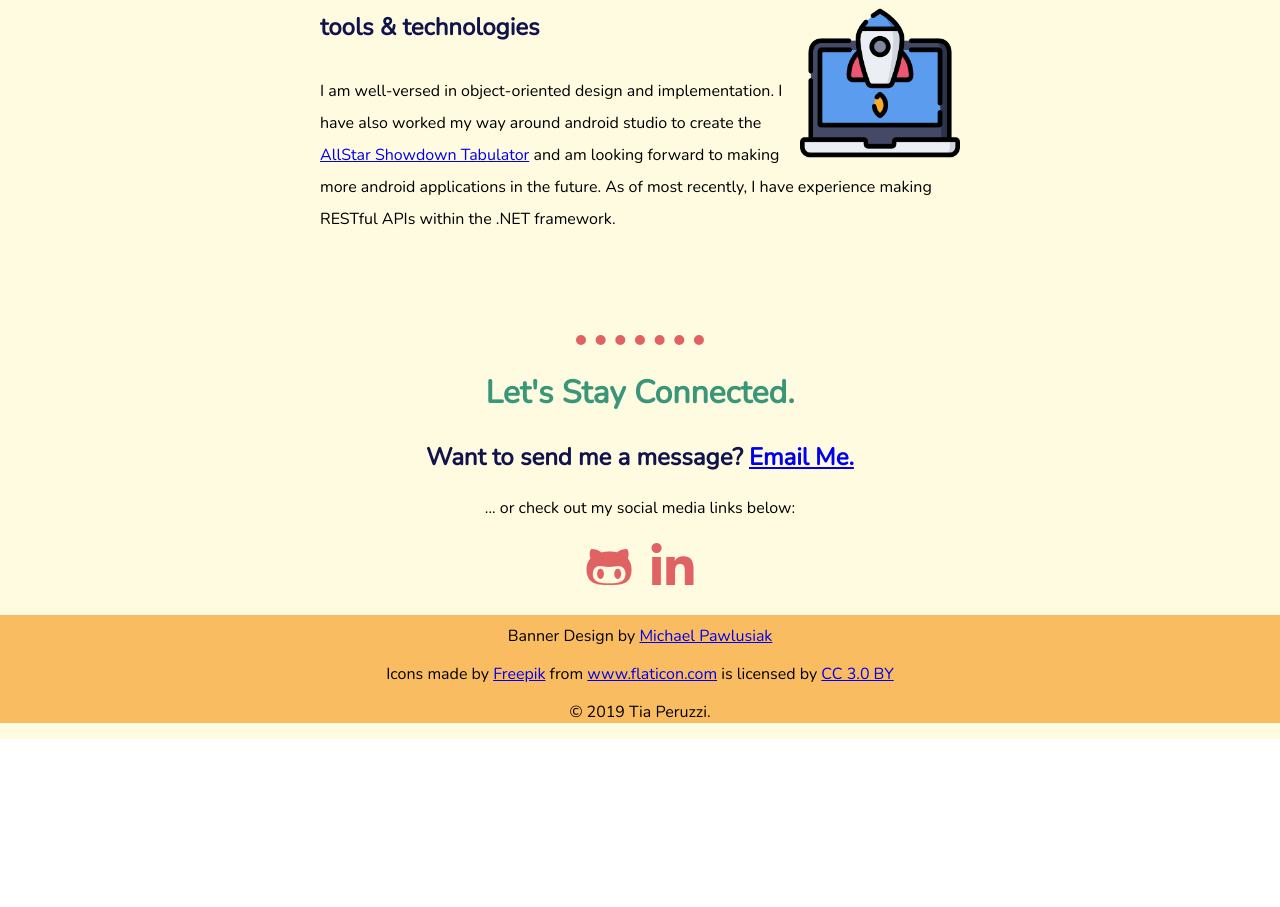
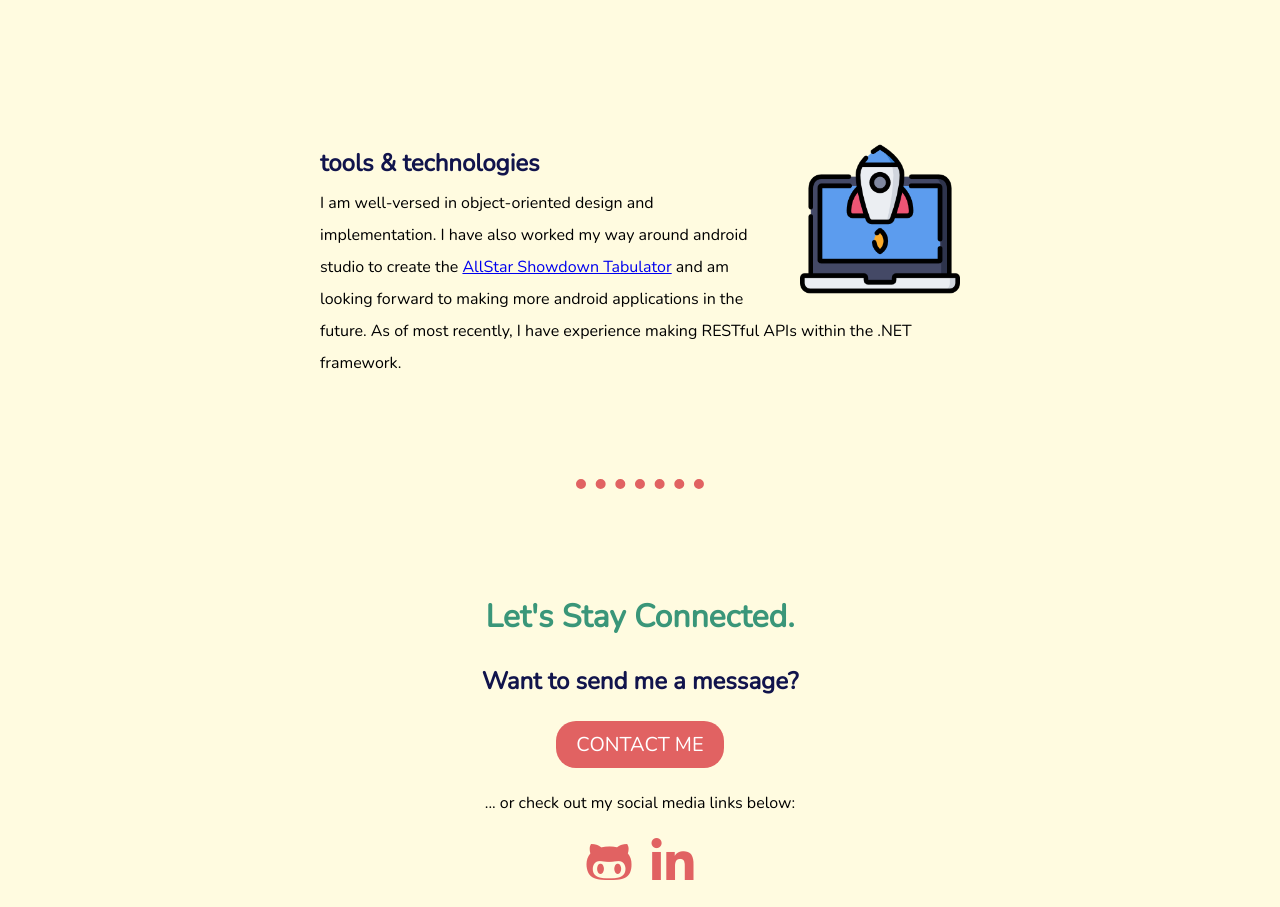
Before and after one commit to vperuzzi/Personal-Site, a plain HTML site: page index.html in a window 1280 px wide. Shown: the part 1863-2770 px from the top of the page. Before the commit the page ends 2602 px from the top, so only its background shows below. Drawn offline with nearby package versions, Linux system fonts and the light colour scheme; a web font is replaced by a local one.

Commit message:
Added Contact Me Button. Fixed footer padding.

```diff
--- a/css/styles.css
+++ b/css/styles.css
@@ -49,7 +49,7 @@
   width: 50%;
   margin: auto;
   line-height: 2;
-  padding-bottom: 30px;
+  padding-bottom: 80px;
 
 }
 
@@ -62,19 +62,18 @@
 #rocket{
   width:25%;
   float: right;
-  margin-left: 5px;
+  margin-left: 50px;
 }
 
 
 body {
   margin: 0;
   text-align: center;
-
   font-family: 'Nunito', sans-serif;
 }
 
 h1 {
-  margin 50px auto 0 auto;
+  margin: 50px auto 0 auto;
   font-family: 'Pacifico', cursive;
   font-size: 4.5rem;
 }
@@ -121,3 +120,20 @@ h3{
 .fab:hover{
   color:black !important;
 }
+
+.btn {
+  -webkit-border-radius: 20;
+  -moz-border-radius: 20;
+  border-radius: 20px;
+  font-family: 'Nunito', sans-serif;
+  color: #ffffff;
+  font-size: 20px;
+  background: #e16262;
+  padding: 10px 20px 10px 20px;
+  text-decoration: none;
+}
+
+.btn:hover {
+  background: #a84343;
+  text-decoration: none;
+}
--- a/index.html
+++ b/index.html
@@ -33,29 +33,30 @@
     </div>
     <hr class="dotted">
     <div class="skills">
-      <h2>My Skills.</h2>
+      <h2 style="padding-top:80px;">My Skills.</h2>
       <div class="skill-row">
         <img id="computer" src="images/databold.png" alt="">
-        <h3>languages i understand</h3>
+        <h3 style="margin: 0 auto;">languages i understand</h3>
 
-        <p>I am familiar and most comfortable with several object oriented langauges including Java, C++, and C#. However, I have been
+        <p style="margin:0 auto;">I am familiar and most comfortable with several object oriented langauges including Java, C++, and C#. However, I have been
           developing my front-end skillsets as well. Languages that I am currently in the process of learning are Node.JS and React, so expect
           to see some sweet dashboards soon! </p>
 
       </div>
-      <div class="skill-row">
+      <div class="skill-row" style="padding-top:50px;">
         <img id="rocket" src="images/rocketbold.png" alt="">
-        <h3>tools & technologies</h3>
-        <p> I am well-versed in object-oriented design and implementation. I have also worked my way around android studio to create the <a href="https://github.com/vperuzzi/AllStarShowdownTabulator">AllStar Showdown Tabulator</a>
+        <h3 style="margin: 0 auto;">tools & technologies</h3>
+        <p style="margin: 0 auto;"> I am well-versed in object-oriented design and implementation. I have also worked my way around android studio to create the <a href="https://github.com/vperuzzi/AllStarShowdownTabulator">AllStar Showdown Tabulator</a>
           and am looking forward to making more android applications in the future. As of most recently, I have experience making RESTful APIs within the .NET framework.</p>
 
       </div>
     </div>
     <hr class="dotted">
     <div class="contact-me">
-      <h2>Let's Stay Connected.</h2>
-      <h3>Want to send me a message? <a href="mailto:vperuzzi@asu.edu">Email Me.</a></h3>
-      <p>... or check out my social media links below:</p>
+      <h2 style="padding-top:80px;">Let's Stay Connected.</h2>
+      <h3 style="padding-bottom:10px;">Want to send me a message?</h3>
+      <a class="btn" href="mailto:vperuzzi@asu.edu">CONTACT ME</a>
+      <p style="padding-top:18px;">... or check out my social media links below:</p>
       <div class="socials">
         <a href="https://github.com/vperuzzi"><i class="fab fa-github-alt fa-3x"></i></a>
         <a href="https://www.linkedin.com/in/valentia-peruzzi-036bb8110/"><i class="fab fa-linkedin-in fa-3x"></i></a>
@@ -67,7 +68,7 @@
       <p style="padding-top:10px;">Banner Design by <a href="https://mpawlusiak.myportfolio.com/">Michael Pawlusiak</a></p>
       <div>Icons made by <a href="https://www.flaticon.com/authors/freepik" title="Freepik">Freepik</a> from <a href="https://www.flaticon.com/" title="Flaticon">www.flaticon.com</a> is licensed by <a
           href="http://creativecommons.org/licenses/by/3.0/" title="Creative Commons BY 3.0" target="_blank">CC 3.0 BY</a></div>
-      <p>© 2019 Tia Peruzzi.</p>
+      <p style="margin: auto; padding-bottom: 10px;">© 2019 Tia Peruzzi.</p>
     </div>
   </div>
 
```
